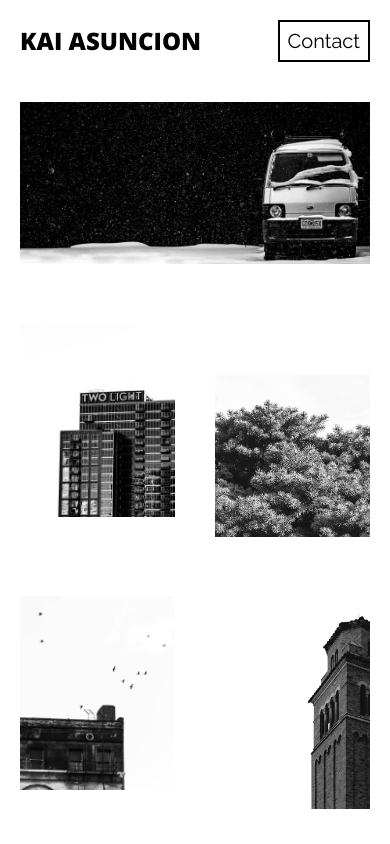
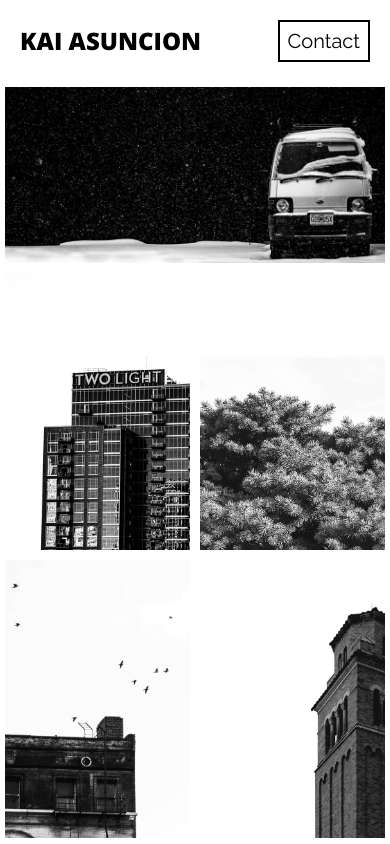
Before and after one commit to kaiasuncion/Nuxt---Photography-Portfolio, a Nuxt app: page / in a window 390 px wide. Shown: the top 844 px of the page. Built offline with nearby package versions, Linux system fonts and the light colour scheme.

Commit message:
style: polishing mobile styles

```diff
--- a/components/Populate/index.vue
+++ b/components/Populate/index.vue
@@ -32,10 +32,11 @@ export default {
 }
 img {
   margin: 0 auto;
-  padding: 20px 20px;
+  padding: 5px;
   transition: 0.3s ease-in-out;
-  max-width: 50%;
-  object-fit: contain;
+  width: 50%;
+  max-height: auto;
+  object-fit: cover;
 }
 .panorama {
   max-width: 100%;
```
